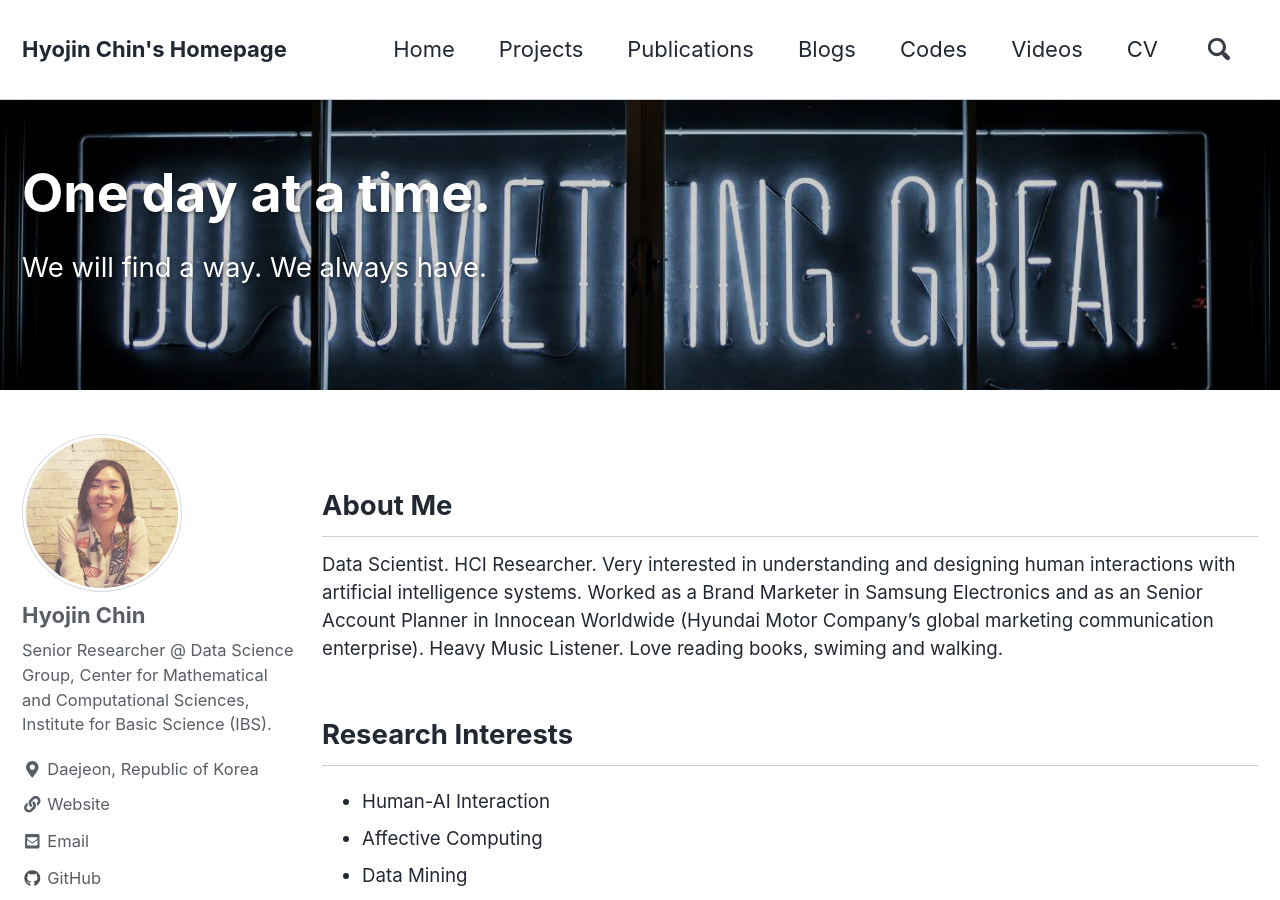
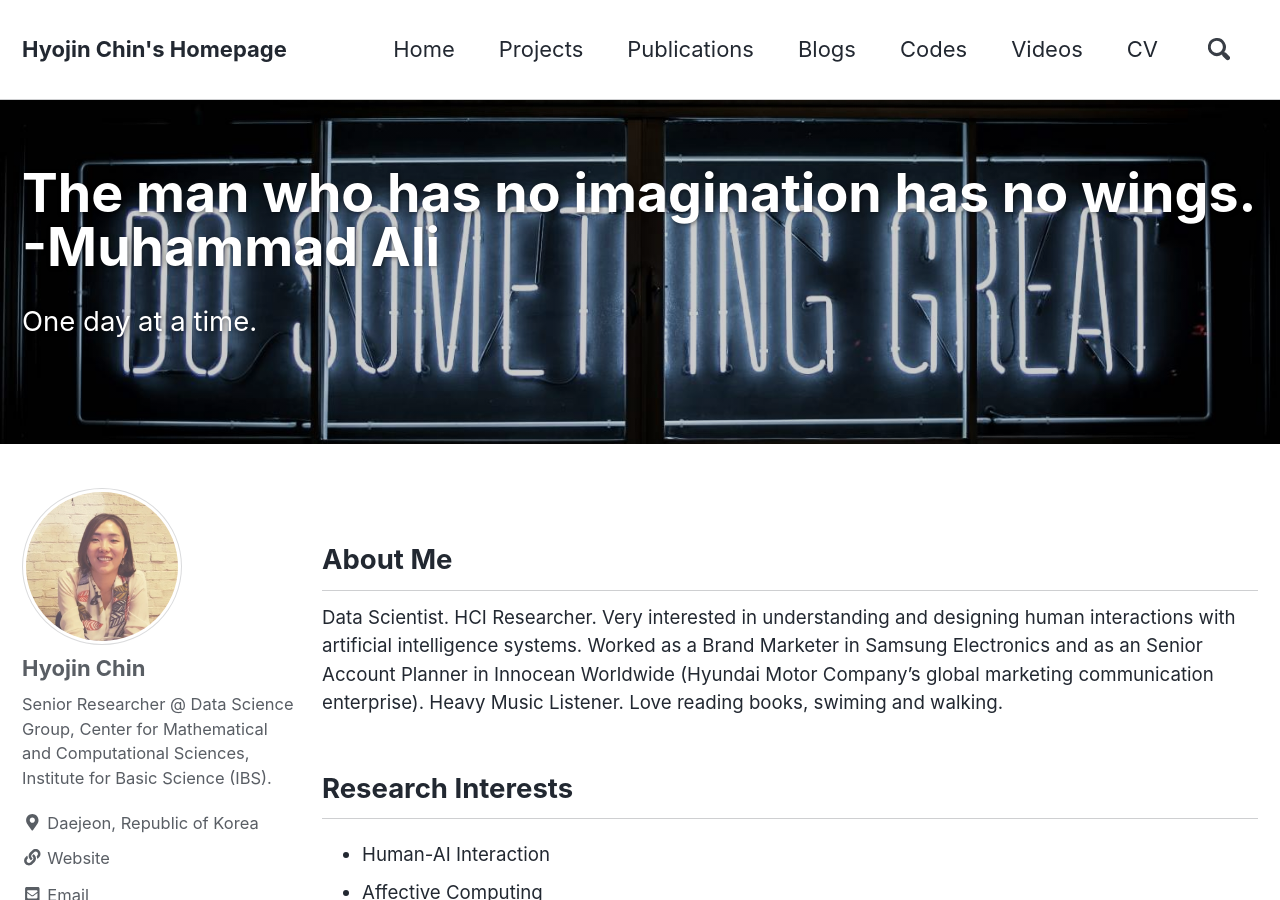
Before and after one commit to tesschin/tesschin.github.io, a Jekyll site: the page built from index.md, in a window 1280 px wide and 900 px high. Built offline with Jekyll 4.4.1, drawn with Linux system fonts in a browser that asks for light colours; nearby versions of some CDN libraries; the list of posts is cut into pages by our own code.

Commit message:
Update index.md

```diff
--- a/index.md
+++ b/index.md
@@ -1,9 +1,9 @@
 ---
-title: One day at a time.
+title: The man who has no imagination has no wings. -Muhammad Ali
 layout: single
 permalink: /
 #date: 2016-03-23T11:48:41-04:00
-excerpt: "We will find a way. We always have."
+excerpt: "One day at a time."
 
 author_profile: true
 classes: wide
```
